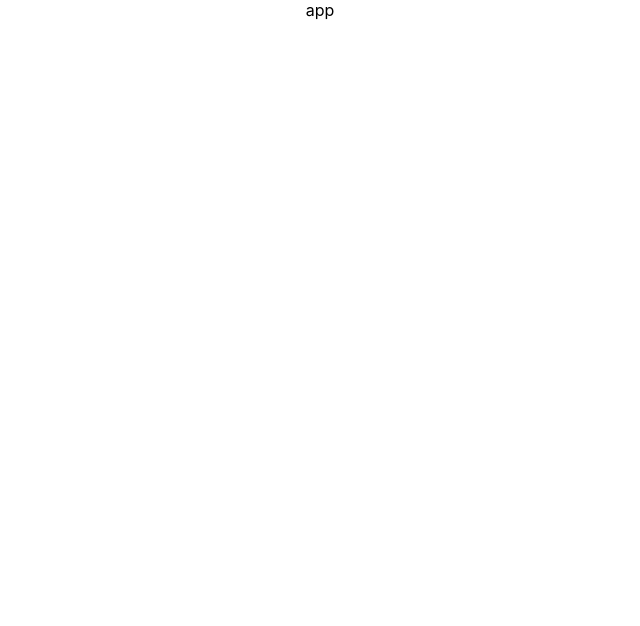
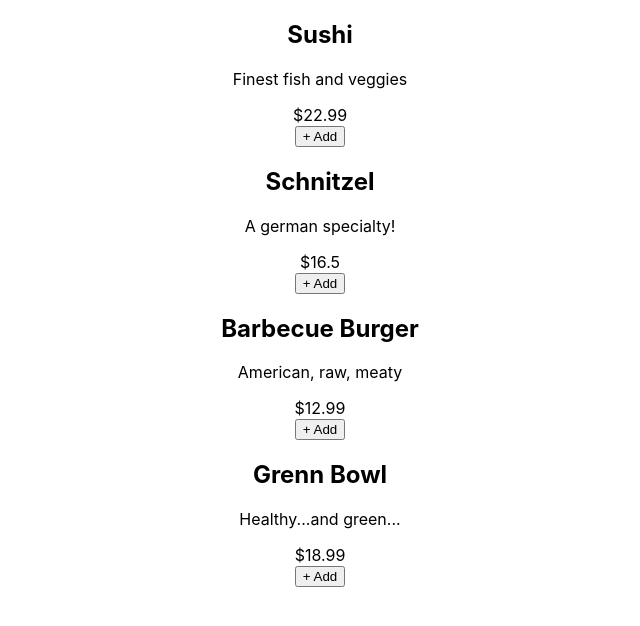
Before and after one commit to sanaz-git/food-app-react, a React (Create React App) app: page / in a window 1280 px wide. Shown: the top 626 px of the page, without its empty margins (320-960 px from the left). Built offline with nearby package versions, Linux system fonts and the light colour scheme.

Commit message:
create context and store component

```diff
--- a/src/App.js
+++ b/src/App.js
@@ -1,7 +1,19 @@
 import './App.css';
 
+//Context
+import ProductContextProvider from './context/ProductContextProvider';
+
+//Components
+import Store from './components/Store';
+
 function App() {
-  return <div className="App">app</div>;
+  return (
+    <div className="App">
+      <ProductContextProvider>
+        <Store />
+      </ProductContextProvider>
+    </div>
+  );
 }
 
 export default App;
--- /dev/null
+++ b/src/components/Store.js
@@ -0,0 +1,20 @@
+import React, { useContext } from 'react';
+
+//Components
+import Product from './shared/Product';
+
+//Context
+import { ProductContext } from '../context/ProductContextProvider';
+
+const Store = () => {
+  const products = useContext(ProductContext);
+  return (
+    <div>
+      {products.map((product) => (
+        <Product key={product.id} productData={product} />
+      ))}
+    </div>
+  );
+};
+
+export default Store;
--- /dev/null
+++ b/src/components/shared/Product.js
@@ -0,0 +1,17 @@
+import React from 'react';
+
+const Product = ({ productData }) => {
+  return (
+    <div>
+      <div>
+        <h2>{productData.title}</h2>
+        <p>{productData.description}</p>$<span>{productData.price}</span>
+      </div>
+      <div>
+        <button>+ Add</button>
+      </div>
+    </div>
+  );
+};
+
+export default Product;
--- /dev/null
+++ b/src/context/ProductContextProvider.js
@@ -0,0 +1,42 @@
+import React, { createContext } from 'react';
+
+const products = [
+  {
+    id: 1,
+    title: 'Sushi',
+    description: 'Finest fish and veggies',
+    price: '22.99',
+  },
+  {
+    id: 2,
+    title: 'Schnitzel',
+    description: 'A german specialty!',
+    price: '16.5',
+  },
+  {
+    id: 3,
+    title: 'Barbecue Burger',
+    description: 'American, raw, meaty',
+    price: '12.99',
+  },
+  {
+    id: 4,
+    title: 'Grenn Bowl',
+    description: 'Healthy...and green...',
+    price: '18.99',
+  },
+];
+
+export const ProductContext = createContext();
+
+const ProductContextProvider = ({ children }) => {
+  return (
+    <div>
+      <ProductContext.Provider value={products}>
+        {children}
+      </ProductContext.Provider>
+    </div>
+  );
+};
+
+export default ProductContextProvider;
```
